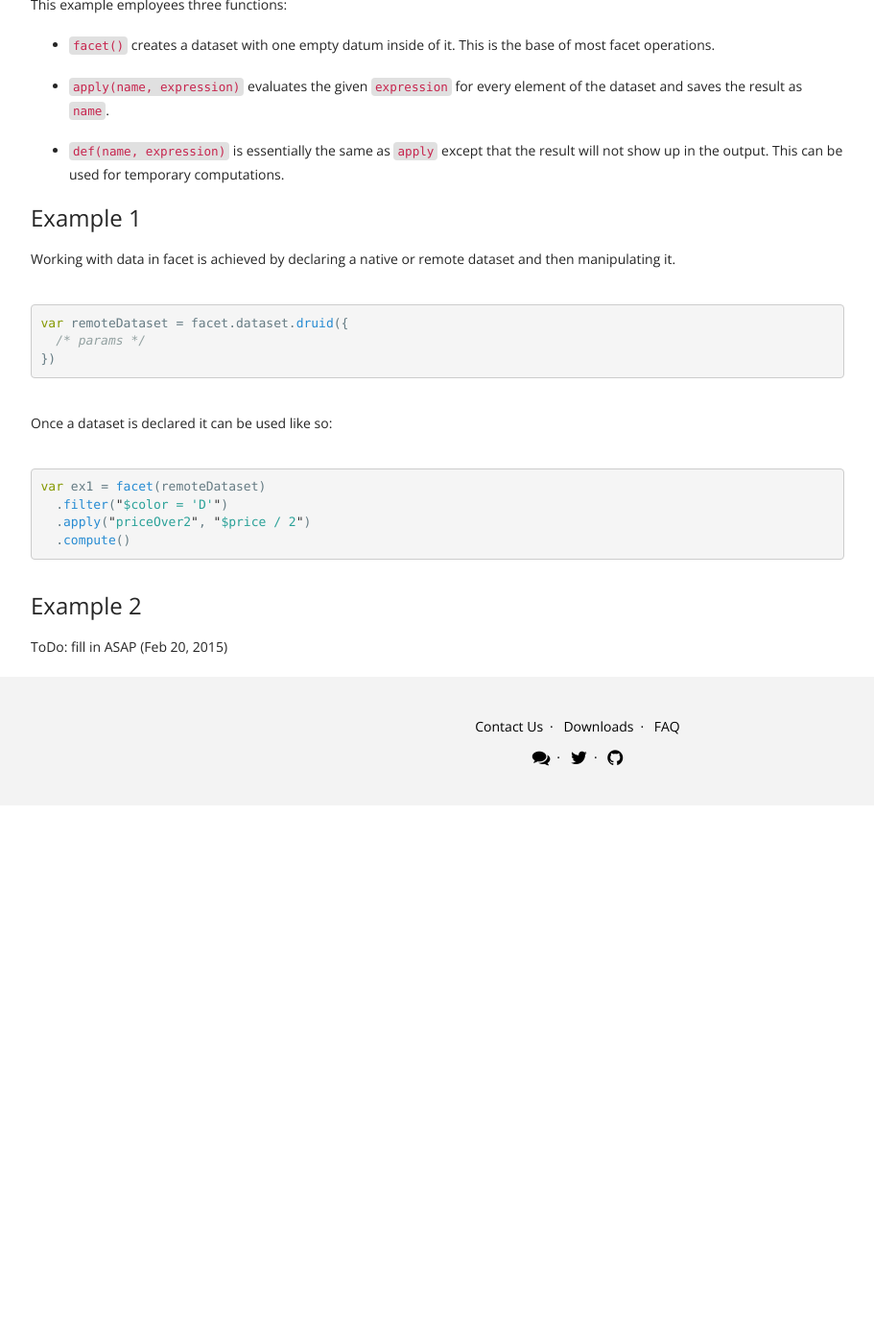
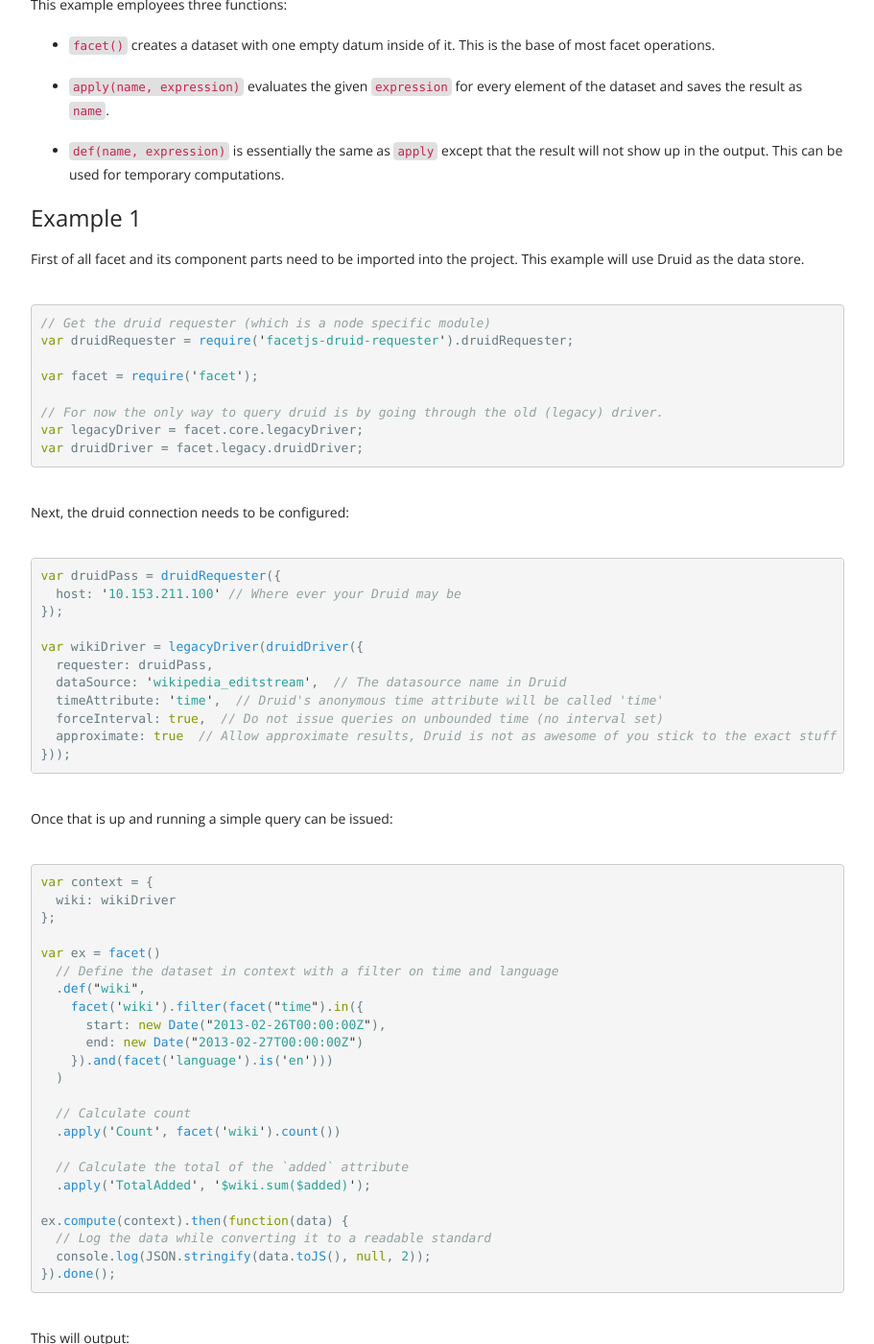
Before and after one commit to smartpcr/facetjs.github.io, a Jekyll site: the page built from docs/introduction.md, in a window 1280 px wide and 1400 px high, scrolled down 2550 px. Shown: the whole window at 96% size, without its empty margins (38-949 px from the left). Built offline with Jekyll 4.4.1, drawn with Linux system fonts in a browser that asks for light colours; nearby versions of some CDN libraries; Markdown is read by kramdown in place of the engine named in the settings; before the commit the page ends 3389 px from its top, so only the background shows below that; some of the changed text lies outside the part shown.

Commit message:
new docs

````diff
--- a/docs/introduction.md
+++ b/docs/introduction.md
@@ -120,23 +120,156 @@
 
 ### Example 1
 
-Working with data in facet is achieved by declaring a native or remote dataset and then manipulating it.
+First of all facet and its component parts need to be imported into the project.
+This example will use Druid as the data store.
 
 ```javascript
-var remoteDataset = facet.dataset.druid({
-  /* params */
-})
+// Get the druid requester (which is a node specific module)
+var druidRequester = require('facetjs-druid-requester').druidRequester;
+
+var facet = require('facet');
+
+// For now the only way to query druid is by going through the old (legacy) driver.
+var legacyDriver = facet.core.legacyDriver;
+var druidDriver = facet.legacy.druidDriver;
 ```
 
-Once a dataset is declared it can be used like so:
+Next, the druid connection needs to be configured:
 
 ```javascript
-var ex1 = facet(remoteDataset)
-  .filter("$color = 'D'")
-  .apply("priceOver2", "$price / 2")
-  .compute()
+var druidPass = druidRequester({
+  host: '10.153.211.100' // Where ever your Druid may be
+});
+
+var wikiDriver = legacyDriver(druidDriver({
+  requester: druidPass,
+  dataSource: 'wikipedia_editstream',  // The datasource name in Druid
+  timeAttribute: 'time',  // Druid's anonymous time attribute will be called 'time'
+  forceInterval: true,  // Do not issue queries on unbounded time (no interval set)
+  approximate: true  // Allow approximate results, Druid is not as awesome of you stick to the exact stuff
+}));
 ```
+
+Once that is up and running a simple query can be issued:
+
+```javascript
+var context = {
+  wiki: wikiDriver
+};
+
+var ex = facet()
+  // Define the dataset in context with a filter on time and language
+  .def("wiki",
+    facet('wiki').filter(facet("time").in({
+      start: new Date("2013-02-26T00:00:00Z"),
+      end: new Date("2013-02-27T00:00:00Z")
+    }).and(facet('language').is('en')))
+  )
+
+  // Calculate count
+  .apply('Count', facet('wiki').count())
+
+  // Calculate the total of the `added` attribute
+  .apply('TotalAdded', '$wiki.sum($added)');
+
+ex.compute(context).then(function(data) {
+  // Log the data while converting it to a readable standard
+  console.log(JSON.stringify(data.toJS(), null, 2));
+}).done();
+```
+
+This will output:
+
+```javascript
+[
+  {
+    "Count": 308675,
+    "TotalAdded": 41412583
+  }
+]
+```
+
+A dataset with a single datum in it.
+The attribute of this datum will be the `.apply` calls that we asked Druid to calculate.
+
+This might not look mind blowing but we can build on this concept.
 
 ### Example 2
 
-ToDo: fill in ASAP (Feb 20, 2015)
+Using the same setup as before we can issue a more interesting query:
+
+```javascript
+var context = {
+  wiki: wikiDriver
+};
+
+var ex = facet()
+  .def("wiki",
+    facet('wiki').filter(facet("time").in({
+      start: new Date("2013-02-26T00:00:00Z"),
+      end: new Date("2013-02-27T00:00:00Z")
+    }))
+  )
+  .apply('Count', facet('wiki').count())
+  .apply('TotalAdded', '$wiki.sum($added)')
+  .apply('Pages',
+    facet('wiki').split('$page', 'Page')
+      .apply('Count', facet('wiki').count())
+      .sort('$Count', 'descending')
+      .limit(6)
+  );
+
+ex.compute(context).then(function(data) {
+  // Log the data while converting it to a readable standard
+  console.log(JSON.stringify(data.toJS(), null, 2));
+}).done();
+```
+
+Here a sub split is added. The `Pages` attribute will actually be a dataset that represents the data in `wiki`
+split on the `page` attribute (labeled as `'Page'`) and then the top 6 pages will be taken by applying a sort
+and limit.
+
+The output will look like so:
+
+```javascript
+[
+  {
+    "Count": 573775,
+    "TotalAdded": 124184252,
+    "Page": [
+      {
+        "Page": "Wikipedia:Vandalismusmeldung",
+        "Count": 177
+      },
+      {
+        "Page": "Wikipedia:Administrator_intervention_against_vandalism",
+        "Count": 124
+      },
+      {
+        "Page": "Wikipedia:Auskunft",
+        "Count": 124
+      },
+      {
+        "Page": "Wikipedia:Löschkandidaten/26._Februar_2013",
+        "Count": 88
+      },
+      {
+        "Page": "Wikipedia:Reference_desk/Science",
+        "Count": 88
+      },
+      {
+        "Page": "Wikipedia:Administrators'_noticeboard",
+        "Count": 87
+      }
+    ]
+  }
+]
+```
+
+This is a simple manifestation of a 'group by' like query.
+
+### Example 3
+
+This concept can be nested to produce more and more advanced analysis.
+
+ToDo: fill in ASAP (Feb 25, 2015)
````
